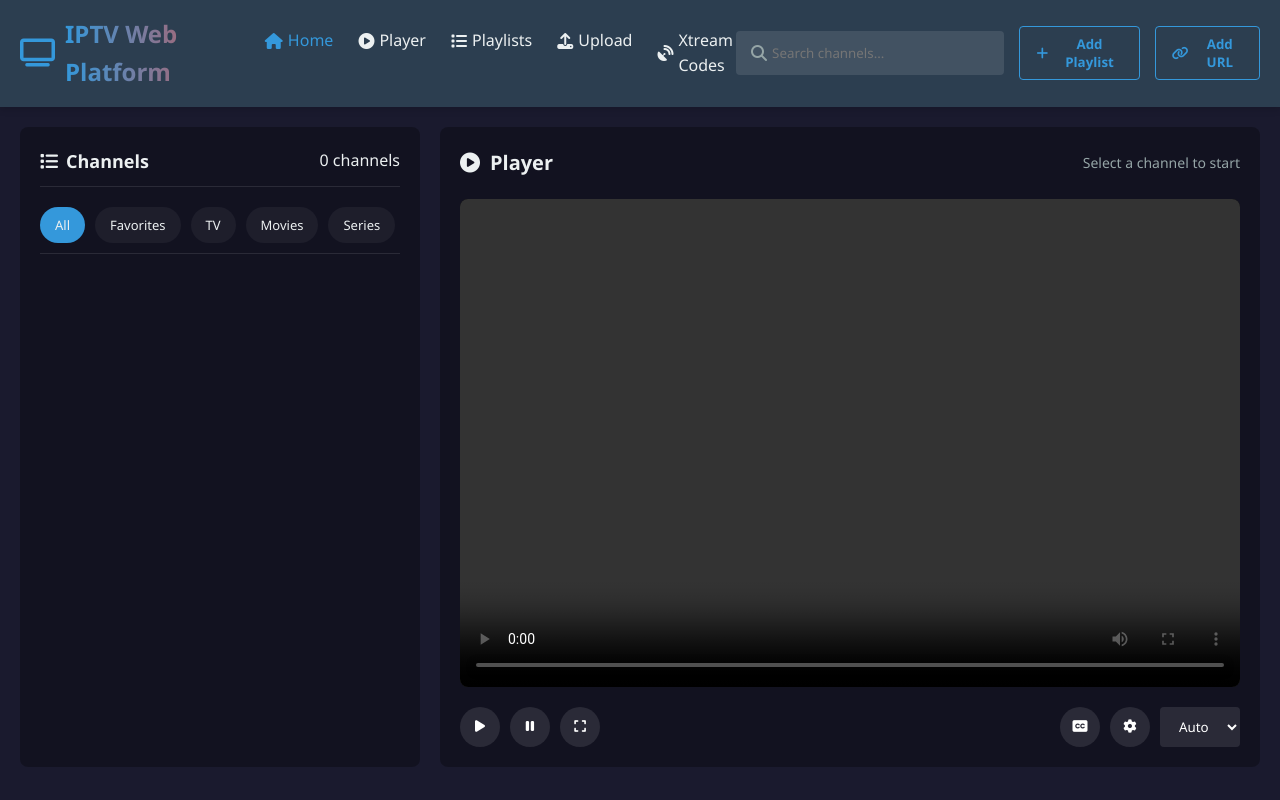
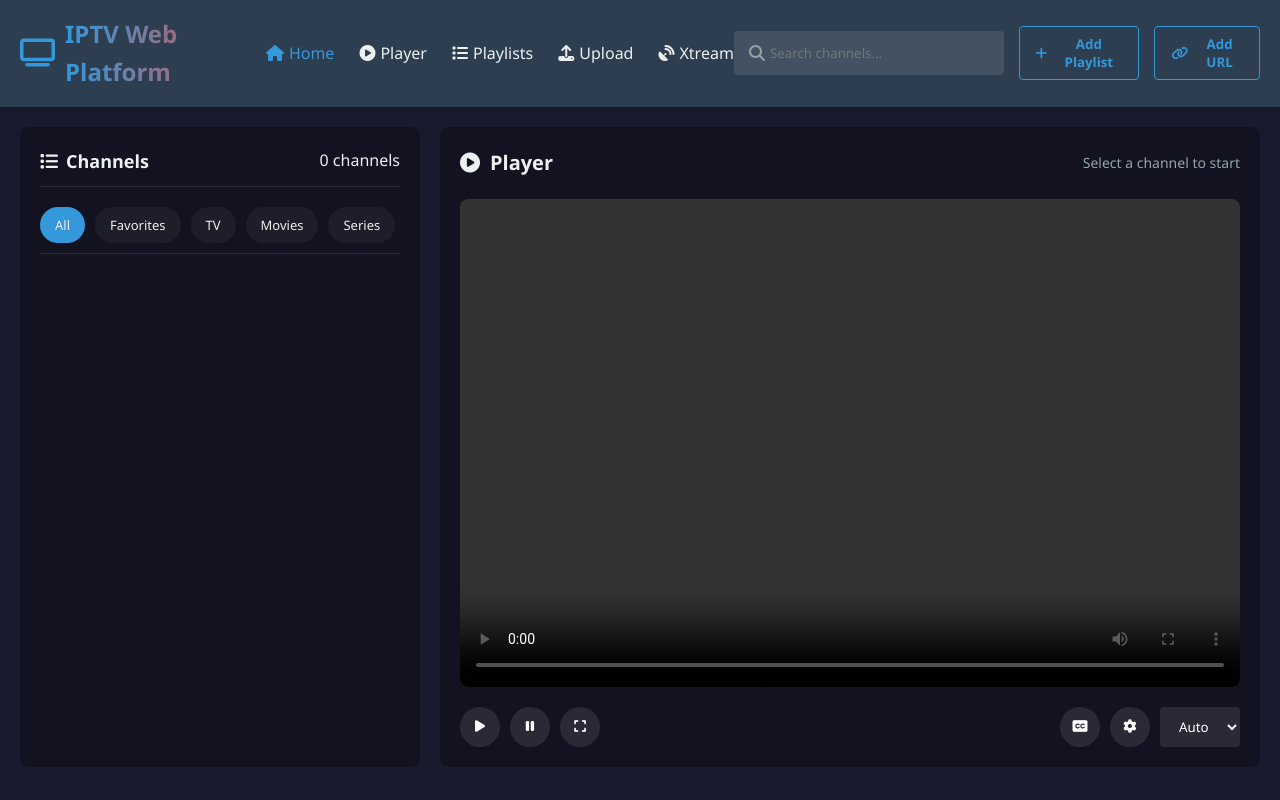
Before and after one commit to Boris8800/IPTV, a plain HTML site: page index.html in a window 1280 px wide. Shown: the top 800 px of the page. Drawn offline with nearby package versions, Linux system fonts and the light colour scheme.

Commit message:
Update index.html

```diff
--- a/index.html
+++ b/index.html
@@ -214,7 +214,7 @@
           <li role="none"><a href="#player" role="menuitem"><i class="fas fa-play-circle" aria-hidden="true"></i> Player</a></li>
           <li role="none"><a href="#playlists" role="menuitem"><i class="fas fa-list" aria-hidden="true"></i> Playlists</a></li>
           <li role="none"><a href="#upload" role="menuitem"><i class="fas fa-upload" aria-hidden="true"></i> Upload</a></li>
-          <li role="none"><a href="xtream.html" role="menuitem"><i class="fas fa-satellite-dish" aria-hidden="true"></i> Xtream Codes</a></li>
+          <li role="none"><a href="xtream.html" role="menuitem"><i class="fas fa-satellite-dish" aria-hidden="true"></i>Xtream</a></li>
         </ul>
 
         <div class="user-actions" role="region" aria-label="User actions">
```
